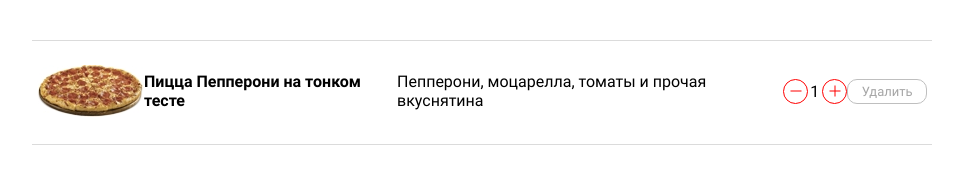
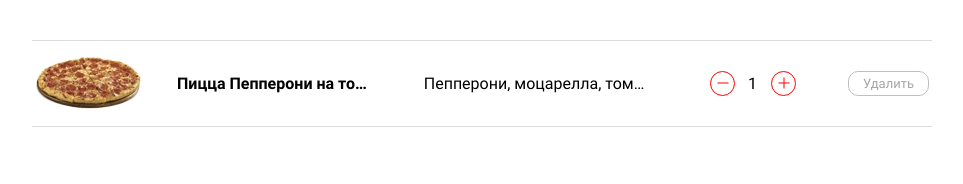
Before and after one commit to cognitive-cake/endy, a website: page index.html in a window 1280 px wide. Shown: the whole page, without its empty margins (158-1121 px from the left). Drawn offline with Linux system fonts and the light colour scheme.

Commit message:
Добавил позиционирование элементов в .single-product

```diff
--- a/index.html
+++ b/index.html
@@ -14,9 +14,9 @@
       <p class="single-product__name">Пицца Пепперони на тонком тесте</p>
       <p class="single-product__description">Пепперони, моцарелла, томаты и прочая вкуснятина</p>
       <div class="amount-controls">
-        <button type="button" class="amount-control amount-controls__button amount-controls__button-dec">–</button>
+        <button type="button" class="amount-control amount-controls__btn amount-controls__btn-dec">–</button>
         <input type="text" class="amount-control amount-controls__value" value="1" title="Количество для заказа" name="amount" readonly>
-        <button type="button" class="amount-control amount-controls__button amount-controls__button-inc">+</button>
+        <button type="button" class="amount-control amount-controls__btn amount-controls__btn-inc">+</button>
       </div>
       <button type="button" class="remove-btn">Удалить</button>
     </article>
--- a/sass/blocks/amount-controls.scss
+++ b/sass/blocks/amount-controls.scss
@@ -1,7 +1,10 @@
 .amount-controls {
   display: flex;
 
-  &__button {
+  margin-left: 15px;
+  margin-right: 15px;
+
+  &__btn {
     position: relative;
 
     width: 25px;
@@ -12,6 +15,14 @@
 
     border: 1px solid $endy-red;
     border-radius: 50%;
+
+    &-dec {
+      margin-right: 11px;
+    }
+
+    &-inc {
+      margin-left: 11px;
+    }
 
     &-dec::after {
       @include pseudo-line;
--- a/sass/blocks/remove-btn.scss
+++ b/sass/blocks/remove-btn.scss
@@ -1,6 +1,8 @@
 .remove-btn {
   width: 82px;
   height: 25px;
+
+  margin-left: 37px;
 
   color: #a6a6a6;
   font-size: 13px;
--- a/sass/blocks/single-product.scss
+++ b/sass/blocks/single-product.scss
@@ -2,10 +2,10 @@
   display: flex;
   align-items: center;
 
-  padding-top: 15px;
-  padding-bottom: 18px;
-  padding-left: 5px;
-  padding-right: 5px;
+  padding-top: 16px;
+  padding-bottom: 17px;
+  padding-left: 3px;
+  padding-right: 3px;
   border-bottom: 1px solid #dbdbdb;
 
   &:last-child {
@@ -13,6 +13,25 @@
   }
 
   &__name {
+    width: 200px;
+
+    margin-left: 35px;
+    margin-right: 25px;
     font-weight: bold;
+
+    white-space: nowrap;
+    overflow: hidden;
+    text-overflow: ellipsis;
+  }
+
+  &__description {
+    width: 225px;
+
+    margin-left: 25px;
+    margin-right: 50px;
+
+    white-space: nowrap;
+    overflow: hidden;
+    text-overflow: ellipsis;
   }
 }
```
Also changed, not shown: css/style.css, css/style.min.css, img/testovoe.psd.png (added).
